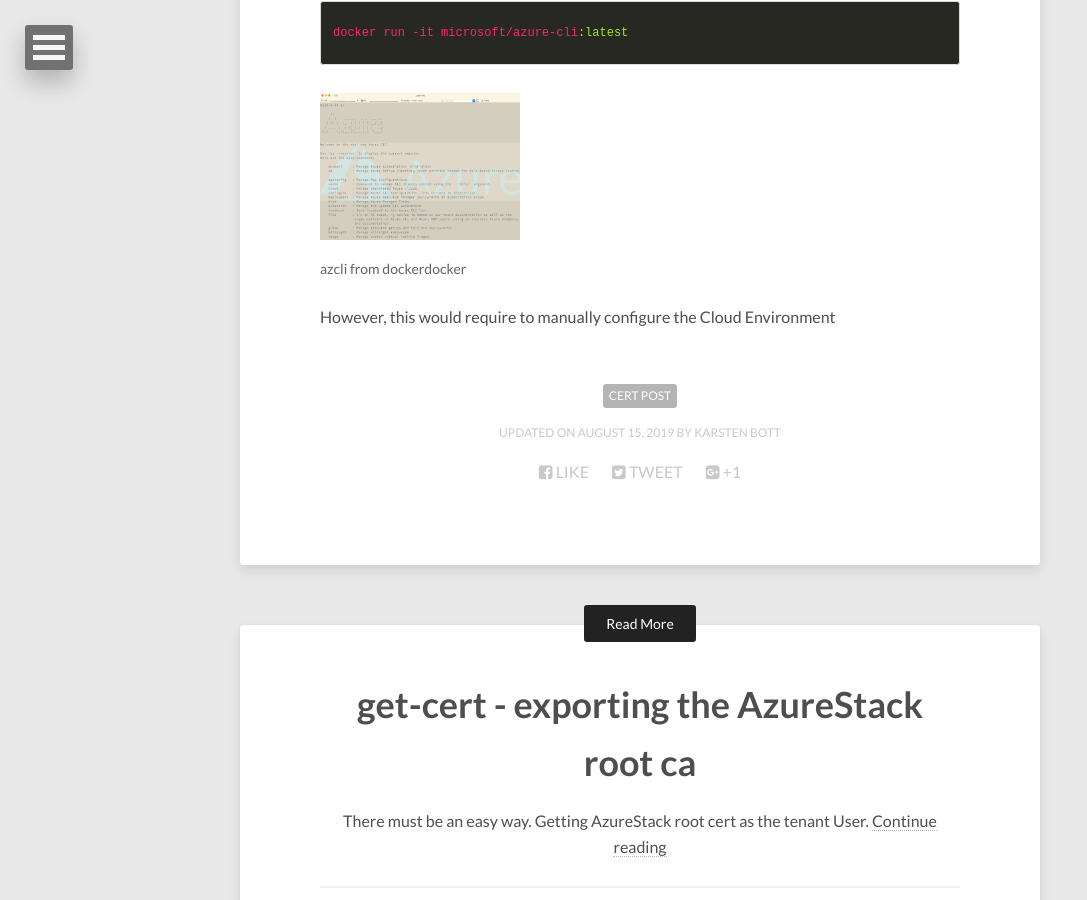
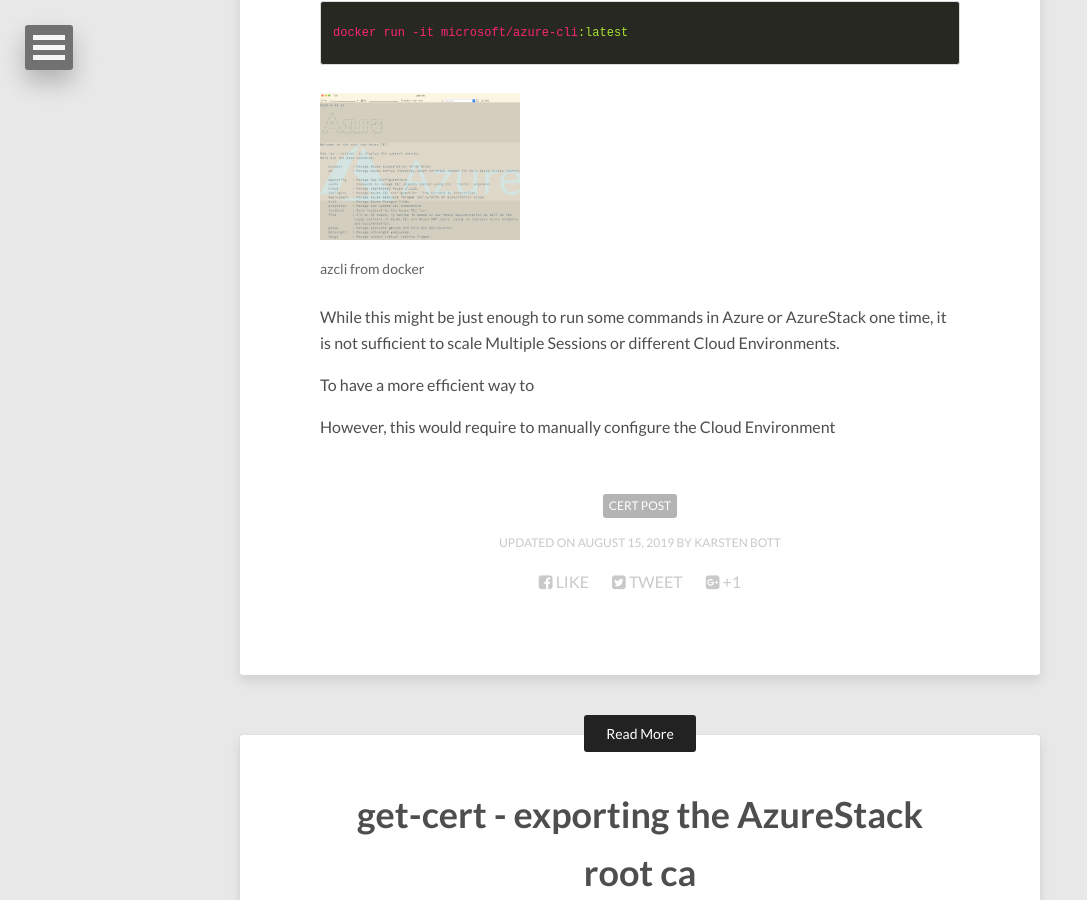
Before and after one commit to bottkars/bottkars.github.io, a Jekyll site: the page built from _posts/2019-08-15-run-azcli-in-docker.md, in a window 1280 px wide and 900 px high, scrolled down 766 px. Shown: the whole window, without its empty margins (0-1087 px from the left). Built offline with Jekyll 4.4.1, drawn with Linux system fonts in a browser that asks for light colours; nearby versions of some CDN libraries.

Commit message:
dockder run

```diff
--- a/_posts/2019-08-15-run-azcli-in-docker.md
+++ b/_posts/2019-08-15-run-azcli-in-docker.md
@@ -6,8 +6,8 @@
 comments: true
 tags: [cert post]
 image:
-  path: https://azurecomcdn.azureedge.net/cvt-8163d731844e53b6d7ebd76103b6d0409c63cd671a1cea2acc86b45244d13a43/images/page/services/kubernetes-service/docker/docker-logo.svg
-  feature: docker-logo.svg
+  path: /images/docker_run.gif
+  feature: docker_run.gif
   credit:
   creditlink:
 ---
@@ -24,7 +24,11 @@
 
 <figure class="third">
 	<img src="/images/azcli_docker.png" alt="">
-	<figcaption>azcli from dockerdocker</figcaption>
+	<figcaption>azcli from docker</figcaption>
 </figure>
 
+While this might be just enough to run some commands in Azure or AzureStack one time, it is not sufficient to scale Multiple Sessions or different Cloud Environments.
+
+To have a more efficient way to
+
 However, this would require to manually configure the Cloud Environment
```
Also changed, not shown: images/docker_run.gif (added).
